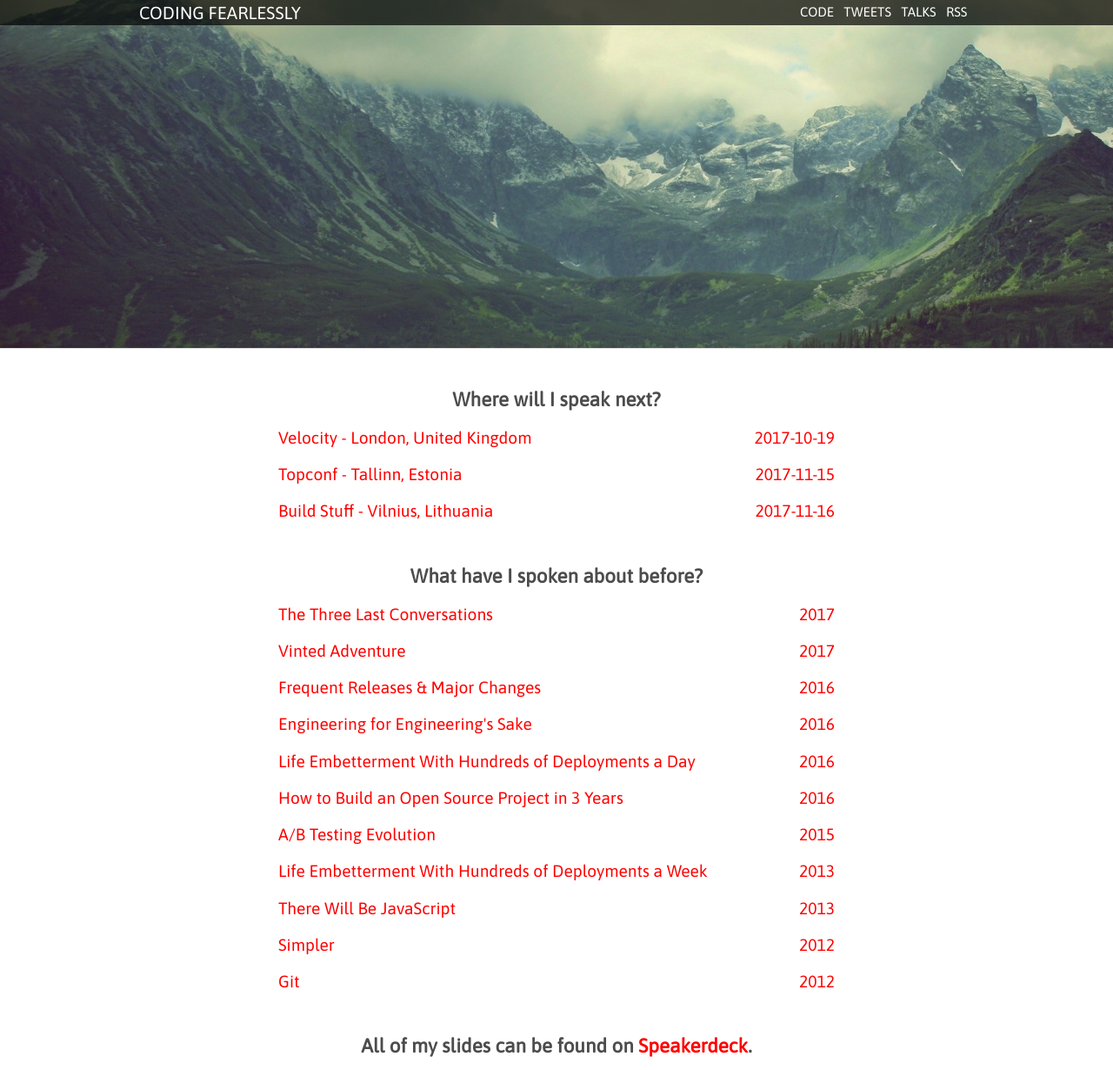
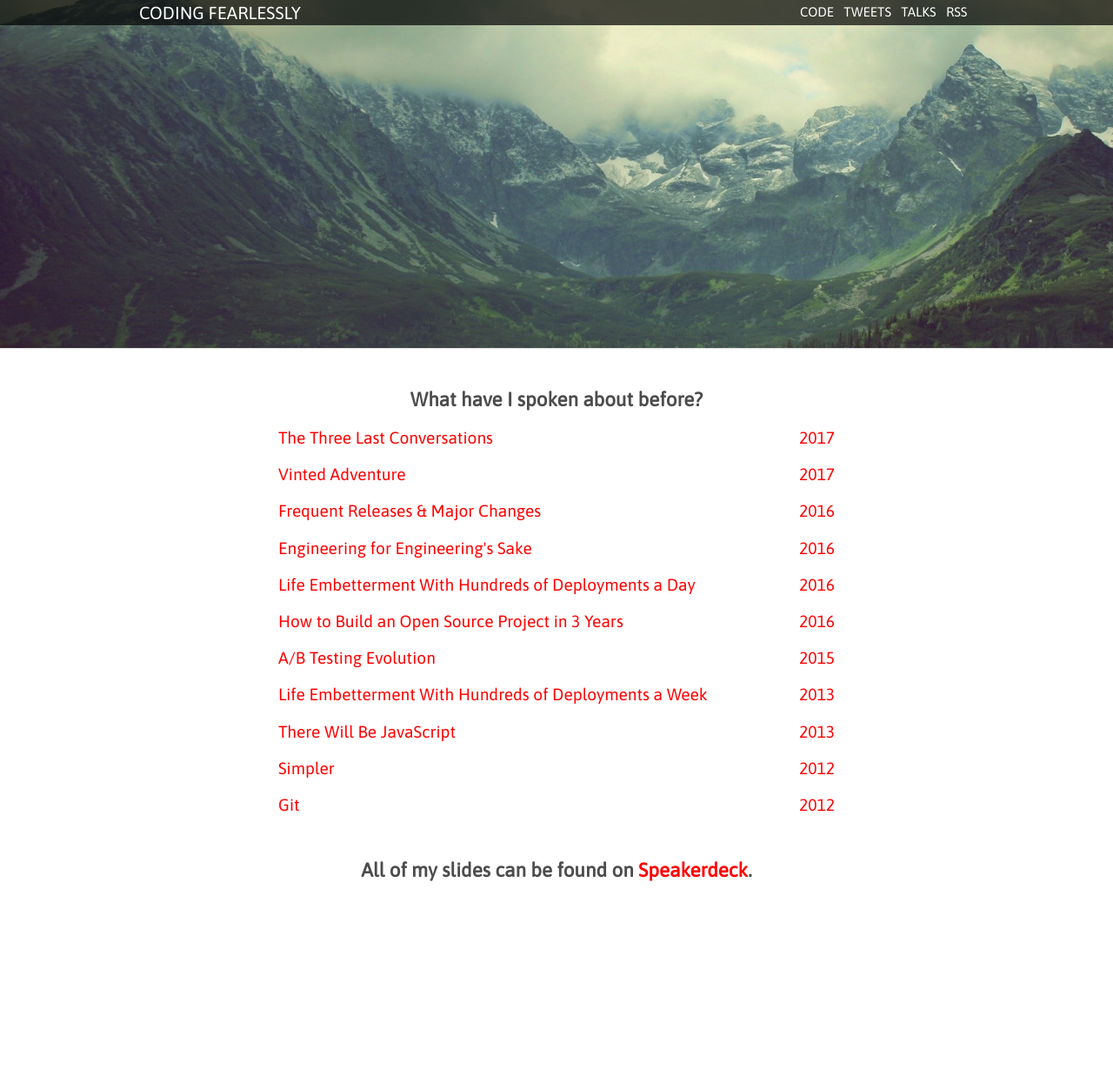
Before and after one commit to mmozuras/mmozuras.github.com, a Jekyll site: the page built from talks.html, in a window 1280 px wide. Shown: the whole page at 87% size. Built offline with Jekyll 4.4.1, drawn with Linux system fonts in a browser that asks for light colours; comment, search, counter and statistics services are not loaded; after the commit the page ends 1028 px from its top, so only the background shows below that.

Commit message:
Remove all "Where will I speak next?"

```diff
--- a/talks.html
+++ b/talks.html
@@ -2,30 +2,6 @@
 layout: default
 background: background
 ---
-
-<div>
-  <h1>Where will I speak next?</h1>
-  <article class="talk">
-    <a href="https://conferences.oreilly.com/velocity/vl-eu/public/schedule/detail/61871">
-      <span>Velocity - London, United Kingdom</span>
-      <span class="year">2017-10-19</span>
-    </a>
-  </article>
-
-  <article class="talk">
-    <a href="https://www.topconf.com/conference//topconf-tallinn-2017/speaker/mindaugas-mozuras/">
-      <span>Topconf - Tallinn, Estonia</span>
-      <span class="year">2017-11-15</span>
-    </a>
-  </article>
-
-  <article class="talk">
-    <a href="https://buildstuff2017a.sched.com/speaker/mindaugas.mozuras">
-      <span>Build Stuff - Vilnius, Lithuania</span>
-      <span class="year">2017-11-16</span>
-    </a>
-  </article>
-</div>
 
 <div>
   <h1>What have I spoken about before?</h1>
```
